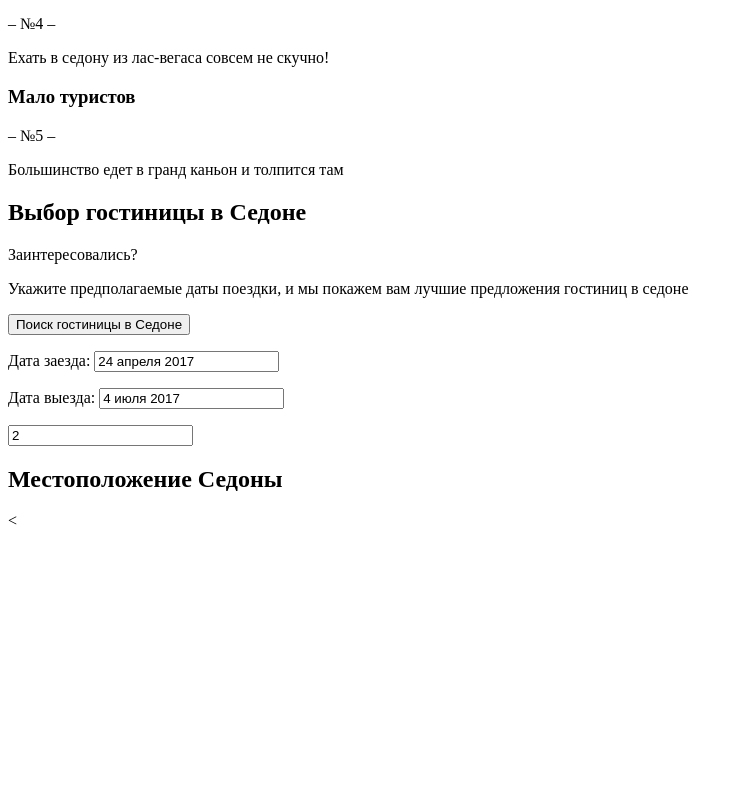
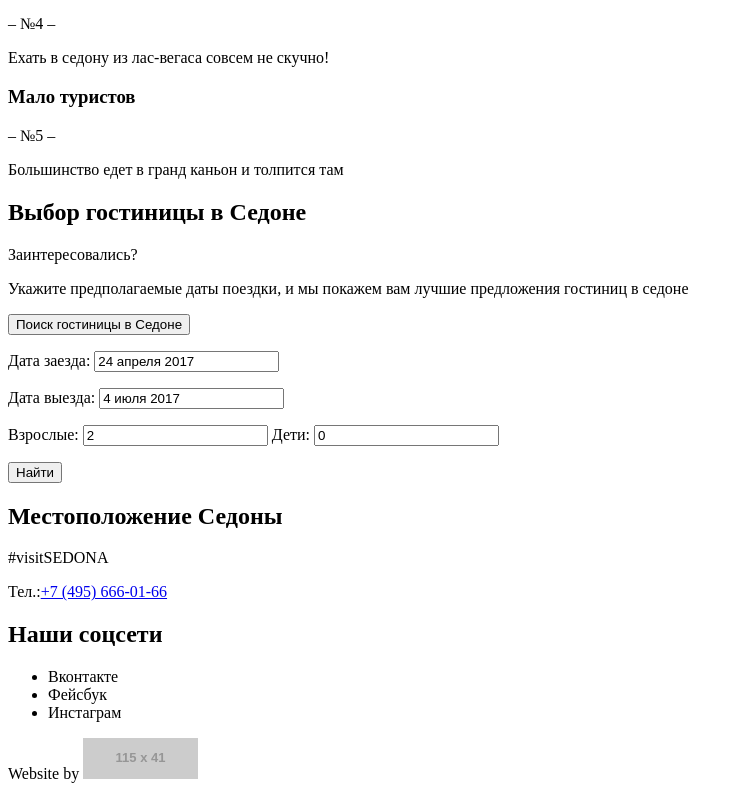
Before and after one commit to htmlacademy-htmlcss/940469-sedona-30, a plain HTML site: page index.html in a window 1280 px wide. Shown: the part 1610-2409 px from the top of the page, without its empty margins (0-744 px from the left). Before the commit the page ends 2148 px from the top, so only its background shows below. Drawn offline with Linux system fonts and the light colour scheme; placeholder pictures from the web are drawn by us.

Commit message:
Заканчивает верстку главной

```diff
--- a/index.html
+++ b/index.html
@@ -57,7 +57,7 @@
                 <!--Этот заголовок я потом скрою-->
                 <p>Заинтересовались?</p>
                 <p>Укажите предполагаемые даты поездки, и мы покажем вам лучшие предложения гостиниц в седоне</p>
-                <button type="button">Поиск гостиницы в Седоне</button>
+                <button type="button" name="hotels">Поиск гостиницы в Седоне</button>
                 <!--Форма выбора гостиницы, если нажать на кнопку-->
                 <form action="#" method="post">
                     <p>
@@ -69,9 +69,12 @@
                         <input type="text" name="date_out" id="date_out" placeholder="Выберите дату" value="4 июля 2017">
                     </p>
                     <p>
-                        <label></label>
-                        <input type="number" min="0" value="2">
+                        <label for="adult">Взрослые:</label>
+                        <input type="number" name="adult" id="adult" min="0" value="2" step="1">
+                        <label for="children">Дети:</label>
+                        <input type="number" name="children" id="children" min="0" value="0" step="1">
                     </p>
+                    <button type="submit" name="search_hotel">Найти</button>
                 </form>
             </section>
             <section>
@@ -80,7 +83,18 @@
             </section>
         </main>
         <footer>
-            <
+            <p>#visitSEDONA</p>
+            <p>Тел.:<a href="tel:+74956660166">+7 (495) 666-01-66</a></p>
+            <section>
+                <h2>Наши соцсети</h2>
+                <!--Этот заголовок я потом скрою-->
+                <ul>
+                    <li><a>Вконтакте</a></li>
+                    <li><a>Фейсбук</a></li>
+                    <li><a>Инстаграм</a></li>
+                </ul>
+            </section>
+            <p>Website by <a href="https://htmlacademy.ru"><img src="https://via.placeholder.com/115x41" alt="Логотип Академии"></a></p>
         </footer>
-            </body>
-        </html>
+    </body>
+</html>
```
